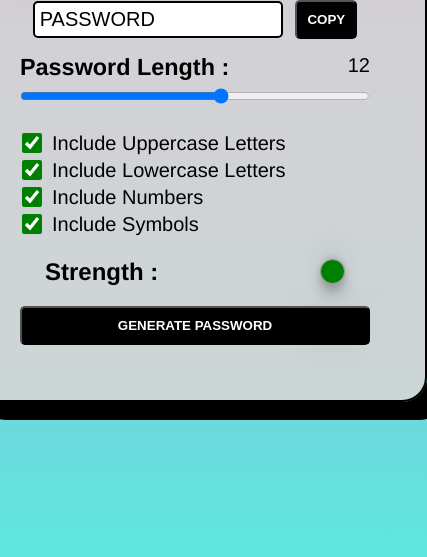
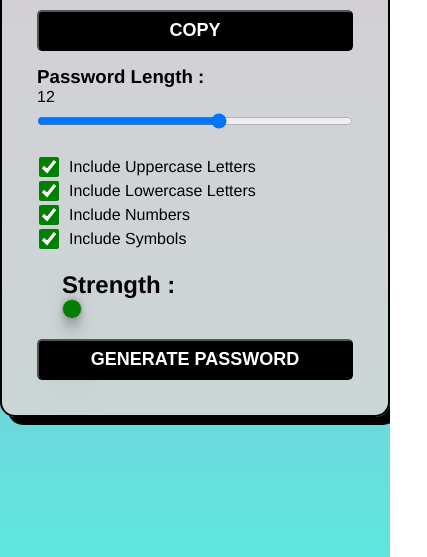
Before and after one commit to dK1925402/Password-Generator, a plain HTML site: page index.html in a window 390 px wide. Shown: the part 287-844 px from the top of the page, 427 px wide, since content can reach past the window. Drawn offline with Linux system fonts and the light colour scheme.

Commit message:
Update style.css

```diff
--- a/style.css
+++ b/style.css
@@ -1,144 +1,163 @@
-*{
+* {
     padding: 0;
     margin: 0;
     box-sizing: border-box;
 }
 
-
-body{
+body {
     height: 100vh;
     display: flex;
     justify-content: center;
     align-items: center;
-
-
     background-image: linear-gradient(to top, #5ee7df 0%, #b490ca 100%);
     font-family: 'Franklin Gothic Medium', 'Arial Narrow', Arial, sans-serif;
-
-
 }
 
-#head1{
+#head1 {
     color: black;
     text-shadow: 0px 4px 3px rgb(251, 251, 251),
-             0px 8px 13px rgba(0,0,0,0.1),
-             0px 18px 23px rgba(0,0,0,0.1);
+                 0px 8px 13px rgba(0, 0, 0, 0.1),
+                 0px 18px 23px rgba(0, 0, 0, 0.1);
 }
 
-.container{
+.container {
     border: 2px solid black;
-
     padding: 40px;
-    background-color: rgb(218, 216, 230);
+    background-color: rgba(221, 214, 214, 0.856);
     box-shadow: 18px 18px;
     border-radius: 25px;
+    max-width: 100%;
+}
 
-    background-color: rgba(221, 214, 214, 0.856);
-
-}
-.display-container{
+.display-container {
     display: flex;
-
     justify-content: space-evenly;
     align-items: center;
     margin: 15px;
 }
 
-
-
-.slidecontainer{
+.slidecontainer {
     margin: 15px;
-
 }
 
-.password-length{
+.password-length {
     display: flex;
     justify-content: space-between;
     font-size: 20px;
 }
 
-.slider{
-    width: 350px;
+.slider {
+    width: 100%;
+    max-width: 350px;
     height: 30px;
 }
 
-.password-types{
+.password-types {
     display: flex;
     flex-direction: column;
     justify-content: start;
-    /* align-items: center;  */
     margin: 15px;
     font-size: 20px;
-
 }
 
-input[type="checkbox"]{
+input[type="checkbox"] {
     cursor: pointer;
-
 }
 
-
-.display-Strength{
-
+.display-Strength {
     margin: 20px;
     display: flex;
-
     justify-content: space-between;
     align-items: center;
     box-sizing: border-box;
     padding: 0px 20px;
-
-
 }
 
-#inputbar{
+#inputbar {
     padding: 5px;
-    width: 250px;
+    width: 100%;
+    max-width: 250px;
     font-size: 20px;
     border: 2px solid black;
     border-radius: 5px;
-
 }
 
-.generate-password{
+.generate-password {
     display: flex;
     flex-direction: column;
     justify-content: center;
-    /* align-items: center;  */
     margin: 15px;
 }
 
-button{
+button {
     padding: 10px;
     background-color: black;
     color: white;
     border-radius: 5px;
     cursor: pointer;
     font-weight: bolder;
-
 }
 
 input[type="checkbox"] {
-    width:20px ;
-    height:20px  ;
+    width: 20px;
+    height: 20px;
     accent-color: green;
-
 }
 
-
-.showcolur{
-    height:25px;
-    width :25px;
+.showcolur {
+    height: 25px;
+    width: 25px;
     border-radius: 50%;
     background-color: green;
     border: 1px solid rgb(159, 159, 159);
     box-shadow: rgba(0, 0, 0, 0.25) 0px 54px 55px, rgba(0, 0, 0, 0.12) 0px -12px 30px, rgba(0, 0, 0, 0.12) 0px 4px 6px, rgba(0, 0, 0, 0.17) 0px 12px 13px, rgba(0, 0, 0, 0.09) 0px -3px 5px;
-
 }
 
-.check-box{
+.check-box {
     display: flex;
     align-items: center;
     gap: 10px;
     margin: 2px;
 }
+
+/* Responsive Design for Mobile Devices */
+@media (max-width: 600px) {
+    .container {
+        padding: 20px;
+        border-radius: 15px;
+        box-shadow: 8px 8px;
+    }
+
+    .password-length,
+    .password-types,
+    .display-Strength {
+        flex-direction: column;
+        align-items: flex-start;
+        font-size: 16px;
+    }
+
+    .display-container {
+        flex-direction: column;
+        gap: 10px;
+    }
+
+    .slider {
+        width: 100%;
+    }
+
+    button {
+        width: 100%;
+        font-size: 18px;
+        padding: 8px;
+    }
+
+    #inputbar {
+        width: 100%;
+        font-size: 18px;
+    }
+
+    .showcolur {
+        height: 20px;
+        width: 20px;
+    }
+}
```
Lines whose indentation alone changed are shown as unchanged.
